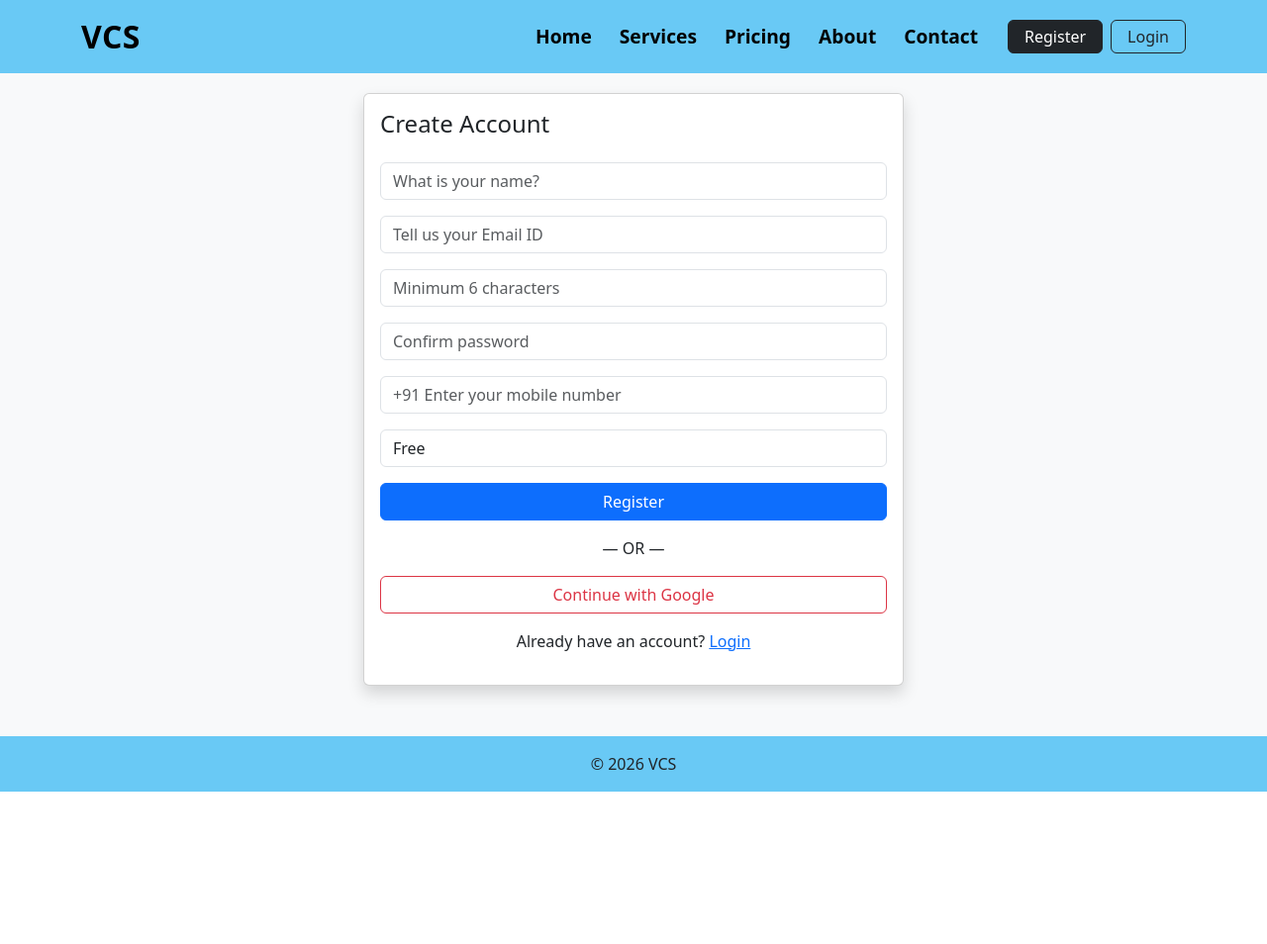
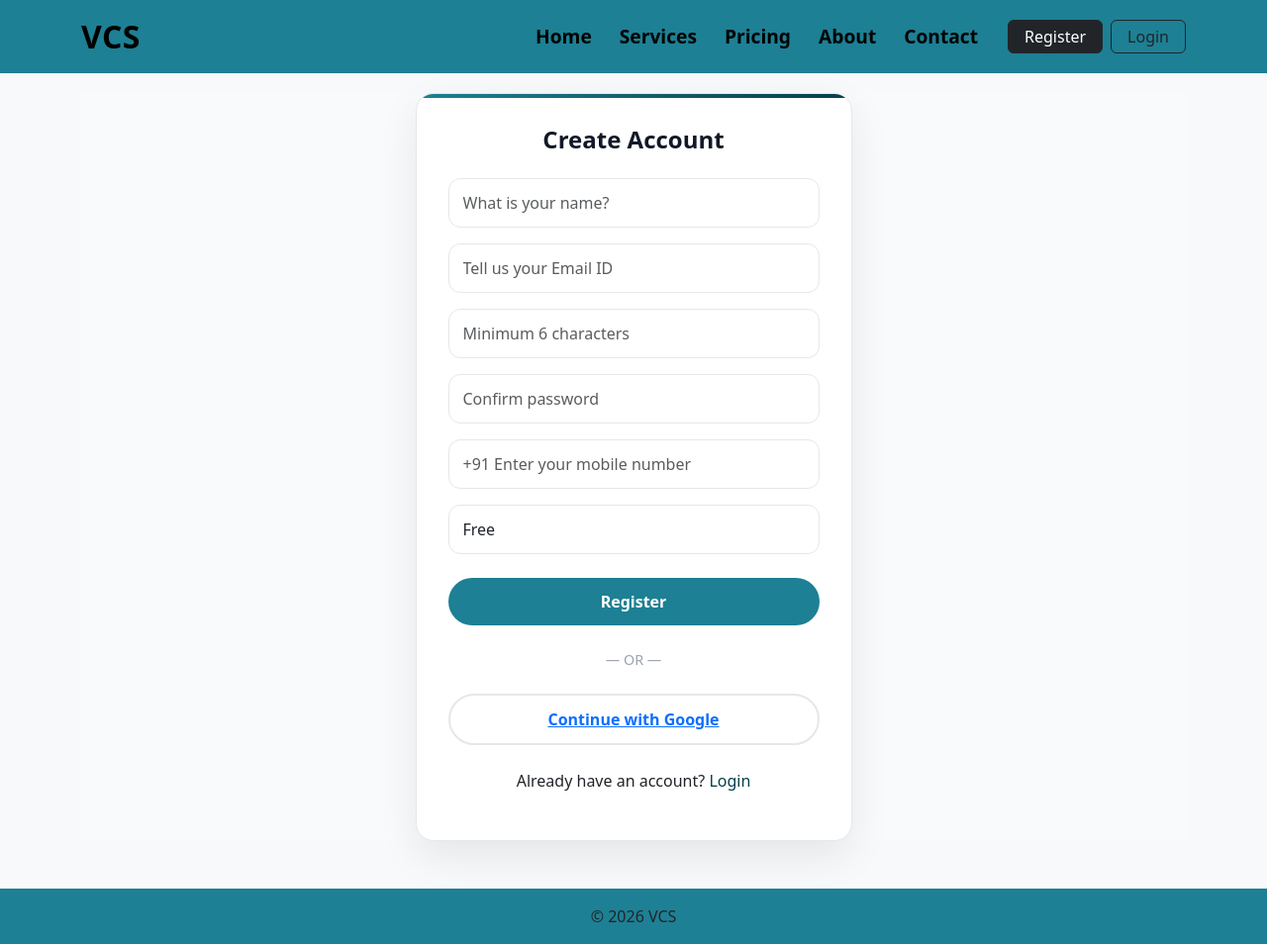
Before and after one commit to sugandv21/Vetri_Consultancy_Services, a Django app: page /auth/register/ in a window 1280 px wide. Shown: the whole page at 99% size. Before the commit the page ends 800 px from the top, so only its background shows below. Run offline with Django 5.2, Linux system fonts and the light colour scheme; data comes from the database, SQL or seed files in the repository; some libraries are stand-ins or nearby versions.

Commit message:
Add files via upload

```diff
--- a/accounts/templates/accounts/base.html
+++ b/accounts/templates/accounts/base.html
@@ -17,7 +17,7 @@ body {
 
 /*  NAVBAR  */
 .navbar.navbar-custom {
-  background-color: #69c9f5;
+  background-color: #1d8094;
 }
 
 
--- a/accounts/templates/accounts/footer.html
+++ b/accounts/templates/accounts/footer.html
@@ -1,9 +1,9 @@
 <style>
 .footer-bg {
-  background-color: #69c9f5;
+  background-color: #1d8094;
 }
 </style>
 
-<footer class="footer-bg text-dark text-center py-3">
+<footer class="footer-bg text-dark text-center py-3 mt-5">
   © 2026 VCS
 </footer>
--- a/accounts/templates/accounts/navbar.html
+++ b/accounts/templates/accounts/navbar.html
@@ -158,14 +158,14 @@
           </a>
         </li>
 
-        <li class="nav-item">
+        {% comment %} <li class="nav-item">
   <a class="nav-link {% if url_name == 'chatbot' %}active{% endif %}"
      id="chatbotLink"
      href="{% if not user.is_authenticated %}{% url 'login' %}
            {% else %}{% url 'ai_chat_page' %}{% endif %}">
     🤖 AI Assistant
   </a>
-</li>
+</li> {% endcomment %}
 
 
 
--- a/accounts/templates/accounts/register.html
+++ b/accounts/templates/accounts/register.html
@@ -1,68 +1,162 @@
 {% extends "accounts/base.html" %}
 {% load socialaccount %}
+{% block content %}
 
-{% block content %}
-<div class="row justify-content-center">
-  <div class="col-md-6">
-    <div class="card shadow">
-      <div class="card-body">
+<style>
+:root{
+  --primary:#1d8094;
+  --primary-dark:#063f4a;
+  --primary-hover:#166978;
+}
 
-        <h4 class="mb-4">Create Account</h4>
+/* PAGE BG */
+.auth-wrapper{
+  background:#f8fafc;
+  min-height:80vh;
+  display:flex;
+  align-items:center;
+}
+
+/* CARD */
+.auth-card{
+  background:#fff;
+  border-radius:18px;
+  padding:32px;
+  box-shadow:0 15px 40px rgba(0,0,0,.08);
+  border:1px solid #e5e7eb;
+  position:relative;
+  overflow:hidden;
+}
+
+.auth-card::before{
+  content:"";
+  position:absolute;
+  top:0;
+  left:0;
+  width:100%;
+  height:4px;
+  background:linear-gradient(90deg,var(--primary),var(--primary-dark));
+}
+
+.auth-title{
+  font-weight:700;
+  color:#111827;
+}
+
+/* INPUTS */
+.form-control{
+  border-radius:12px;
+  padding:12px 14px;
+  border:1px solid #e5e7eb;
+  transition:.25s;
+}
+
+.form-control:focus{
+  border-color:var(--primary);
+  box-shadow:0 0 0 0.15rem rgba(29,128,148,.15);
+}
+
+/* MAIN BUTTON */
+.btn-brand{
+  background:var(--primary);
+  border:none;
+  color:#fff;
+  border-radius:50px;
+  padding:12px;
+  font-weight:600;
+  transition:.25s;
+}
+
+.btn-brand:hover{
+  background:var(--primary-hover);
+  color:#fff;
+}
+
+/* GOOGLE BUTTON (neutral brand style) */
+.btn-google{
+  border:2px solid #e5e7eb;
+  border-radius:50px;
+  padding:12px;
+  font-weight:600;
+  background:#fff;
+  transition:.25s;
+}
+
+.btn-google:hover{
+  border-color:var(--primary);
+  color:var(--primary-dark);
+  background:#f8fafc;
+}
+
+.divider{
+  color:#9ca3af;
+  font-size:.9rem;
+}
+
+.auth-link a{
+  color:var(--primary-dark);
+  text-decoration:none;
+  font-weight:500;
+}
+.auth-link a:hover{
+  text-decoration:underline;
+}
+</style>
+
+<div class="auth-wrapper">
+<div class="container">
+  <div class="row justify-content-center">
+    <div class="col-md-6 col-lg-5">
+
+      <div class="auth-card">
+
+        <h4 class="auth-title mb-4 text-center">Create Account</h4>
 
         <form method="post">
           {% csrf_token %}
 
-          <input class="form-control mb-3"
-                 name="full_name"
-                 placeholder="What is your name?"
-                 required>
+          <input class="form-control mb-3" name="full_name"
+                 placeholder="What is your name?" required>
 
-          <input class="form-control mb-3"
-                 name="email"
-                 placeholder="Tell us your Email ID"
-                 required>
+          <input class="form-control mb-3" name="email"
+                 placeholder="Tell us your Email ID" required>
 
-          <input class="form-control mb-3"
-                 type="password"
-                 name="password"
-                 placeholder="Minimum 6 characters"
-                 required>
+          <input class="form-control mb-3" type="password"
+                 name="password" placeholder="Minimum 6 characters" required>
 
-          <input class="form-control mb-3"
-                 type="password"
-                 name="confirm_password"
-                 placeholder="Confirm password"
-                 required>
+          <input class="form-control mb-3" type="password"
+                 name="confirm_password" placeholder="Confirm password" required>
 
-          <input class="form-control mb-3"
-                 name="mobile_number"
-                 placeholder="+91 Enter your mobile number"
-                 required>
+          <input class="form-control mb-3" name="mobile_number"
+                 placeholder="+91 Enter your mobile number" required>
 
-          <select class="form-control mb-3" name="subscription">
+          <select class="form-control mb-4" name="subscription">
             <option value="FREE">Free</option>
             <option value="PRO">Pro</option>
           </select>
 
-          <button class="btn btn-primary w-100">
+          <button class="btn-brand w-100">
             Register
           </button>
         </form>
 
-        <div class="text-center my-3">— OR —</div>
+        <div class="text-center my-4 divider">— OR —</div>
 
         <a href="{% provider_login_url 'google' %}"
-           class="btn btn-outline-danger w-100">
+           class="btn-google w-100 d-block text-center">
           Continue with Google
         </a>
 
-        <p class="text-center mt-3">
+        <p class="text-center mt-4 auth-link">
           Already have an account?
           <a href="{% url 'login' %}">Login</a>
         </p>
 
       </div>
+
     </div>
   </div>
 </div>
+</div>
+
 {% endblock %}
```
Also changed, not shown: other parts of accounts/templates/accounts/base.html (+52 -0 lines), accounts/templates/accounts/login.html (+108 -10 lines).
